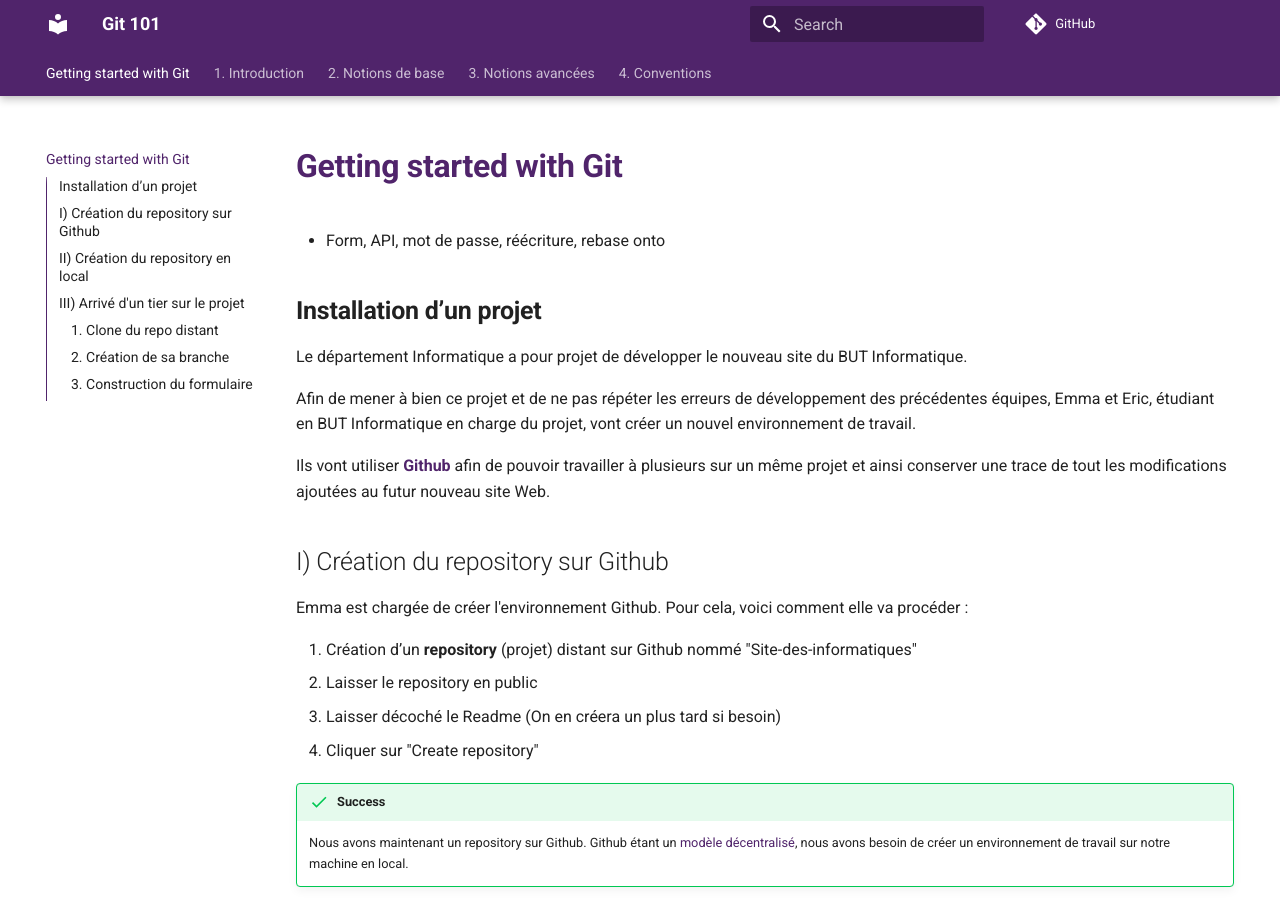
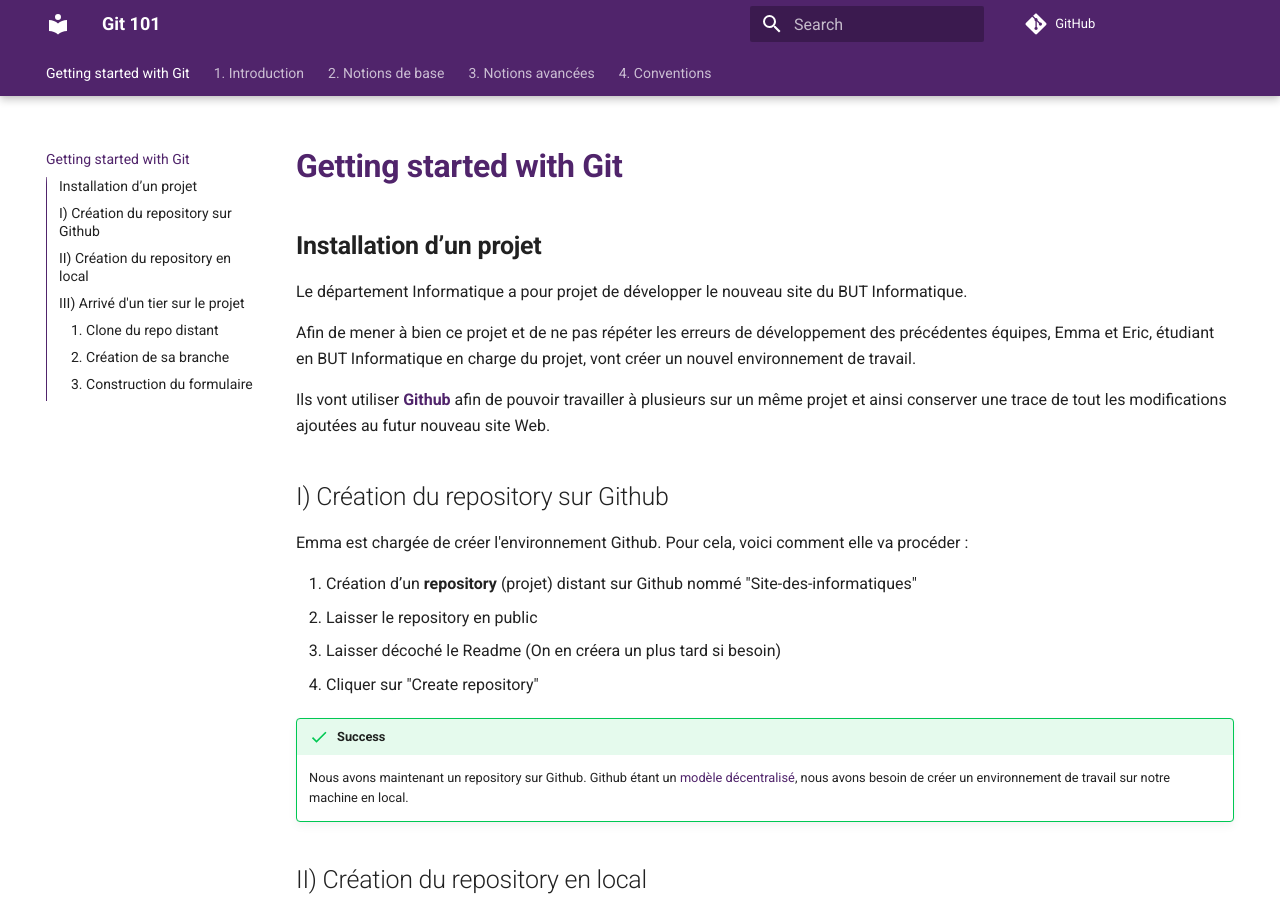
Before and after one commit to ub-mmi-but/git-101, an MkDocs documentation site: the page built from docs/index.md, in a window 1280 px wide and 900 px high. Built offline with MkDocs 1.6.1 and Material for MkDocs 9.7.7, drawn with Linux system fonts in a browser that asks for light colours; comment, search, counter and statistics services are not loaded.

```diff
--- a/docs/index.md
+++ b/docs/index.md
@@ -1,6 +1,4 @@
 # Getting started with Git
-
-- Form, API, mot de passe, réécriture, rebase onto
 
 ## **Installation d’un projet**
 
```
